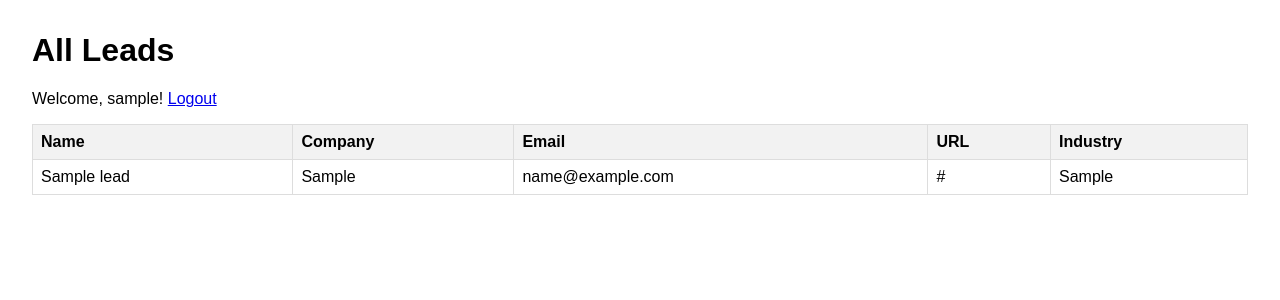
After one commit to ragibashab/Project-Manager, a Flask app: page /leads in a window 1280 px wide. The commit adds this page. Shown: the top 300 px of the page. Run offline with Flask 3, Linux system fonts and the light colour scheme; a user stored in the database is signed in; tables that the repository leaves empty hold one stand-in row (values such as "Sample post").

Commit message:
I will implement the full lead generation software.

```diff
--- a/app.py
+++ b/app.py
@@ -1,24 +1,88 @@
-from flask import Flask, render_template, request
+from flask import Flask, render_template, request, redirect, url_for, flash
 from scraper import scrape_website
 from filtering import filter_leads
+from database import create_database, insert_lead, get_all_leads
+from user import User, get_user, get_user_by_username, create_user_table, create_user
+from flask_login import LoginManager, login_user, logout_user, login_required, current_user
+from werkzeug.security import generate_password_hash, check_password_hash
 
 app = Flask(__name__)
+app.secret_key = "supersecretkey"
+
+login_manager = LoginManager()
+login_manager.init_app(app)
+login_manager.login_view = "login"
+
+create_database()
+create_user_table()
+
+@login_manager.user_loader
+def load_user(user_id):
+    return get_user(user_id)
+
+@app.route("/login", methods=["GET", "POST"])
+def login():
+    if request.method == "POST":
+        username = request.form.get("username")
+        password = request.form.get("password")
+        user = get_user_by_username(username)
+        if user and check_password_hash(user.password, password):
+            login_user(user)
+            return redirect(url_for("index"))
+        else:
+            flash("Invalid username or password")
+    return render_template("login.html")
+
+@app.route("/logout")
+@login_required
+def logout():
+    logout_user()
+    return redirect(url_for("login"))
+
+@app.route("/register", methods=["GET", "POST"])
+def register():
+    if request.method == "POST":
+        username = request.form.get("username")
+        password = request.form.get("password")
+        hashed_password = generate_password_hash(password, method='pbkdf2:sha256')
+        create_user(username, hashed_password)
+        return redirect(url_for("login"))
+    return render_template("register.html")
 
 @app.route("/", methods=["GET", "POST"])
+@login_required
 def index():
     if request.method == "POST":
         url = request.form.get("url")
         industry = request.form.get("industry")
+        match_type = request.form.get("match_type")
 
-        leads = scrape_website(url)
-        if leads:
-            filters = {"industry": industry} if industry else {}
-            filtered_leads = filter_leads(leads, filters)
-            return render_template("index.html", leads=filtered_leads)
-        else:
-            return render_template("index.html", error="Could not scrape the website.")
+        try:
+            leads = scrape_website(url)
+            if leads:
+                for lead in leads:
+                    lead["url"] = url
+                    lead["industry"] = industry
+                    insert_lead(lead)
+
+                filters = {"industry": industry} if industry else {}
+                filtered_leads = filter_leads(leads, filters, match_type)
+                if filtered_leads:
+                    return render_template("index.html", leads=filtered_leads)
+                else:
+                    return render_template("index.html", error="No leads found matching your criteria.")
+            else:
+                return render_template("index.html", error="Could not scrape the website.")
+        except Exception as e:
+            return render_template("index.html", error=f"An error occurred: {e}")
 
     return render_template("index.html", leads=[])
 
+@app.route("/leads")
+@login_required
+def leads():
+    all_leads = get_all_leads()
+    return render_template("leads.html", leads=all_leads)
+
 if __name__ == "__main__":
     app.run(debug=True)
--- /dev/null
+++ b/database.py
@@ -0,0 +1,44 @@
+import sqlite3
+
+def create_database():
+    """
+    Creates the database and the leads table if they don't already exist.
+    """
+    conn = sqlite3.connect("leads.db")
+    c = conn.cursor()
+    c.execute("""
+        CREATE TABLE IF NOT EXISTS leads (
+            id INTEGER PRIMARY KEY,
+            name TEXT,
+            company TEXT,
+            email TEXT,
+            url TEXT,
+            industry TEXT
+        )
+    """)
+    conn.commit()
+    conn.close()
+
+def insert_lead(lead):
+    """
+    Inserts a lead into the database.
+    """
+    conn = sqlite3.connect("leads.db")
+    c = conn.cursor()
+    c.execute("""
+        INSERT INTO leads (name, company, email, url, industry)
+        VALUES (?, ?, ?, ?, ?)
+    """, (lead["name"], lead["company"], lead["email"], lead["url"], lead["industry"]))
+    conn.commit()
+    conn.close()
+
+def get_all_leads():
+    """
+    Returns all leads from the database.
+    """
+    conn = sqlite3.connect("leads.db")
+    c = conn.cursor()
+    c.execute("SELECT * FROM leads")
+    leads = c.fetchall()
+    conn.close()
+    return leads
--- a/requirements.txt
+++ b/requirements.txt
@@ -11,3 +11,5 @@ requests==2.31.0
 soupsieve==2.5
 urllib3==2.1.0
 Werkzeug==3.0.1
+Flask-Login==0.6.3
+werkzeug==2.2.2
--- /dev/null
+++ b/templates/leads.html
@@ -0,0 +1,54 @@
+<!DOCTYPE html>
+<html lang="en">
+<head>
+    <meta charset="UTF-8">
+    <meta name="viewport" content="width=device-width, initial-scale=1.0">
+    <title>All Leads</title>
+    <style>
+        body {
+            font-family: sans-serif;
+            margin: 2em;
+        }
+        table {
+            width: 100%;
+            border-collapse: collapse;
+        }
+        th, td {
+            border: 1px solid #ddd;
+            padding: 8px;
+            text-align: left;
+        }
+        th {
+            background-color: #f2f2f2;
+        }
+    </style>
+</head>
+<body>
+    <h1>All Leads</h1>
+    {% if current_user.is_authenticated %}
+        <p>Welcome, {{ current_user.username }}! <a href="/logout">Logout</a></p>
+    {% endif %}
+    <table>
+        <thead>
+            <tr>
+                <th>Name</th>
+                <th>Company</th>
+                <th>Email</th>
+                <th>URL</th>
+                <th>Industry</th>
+            </tr>
+        </thead>
+        <tbody>
+            {% for lead in leads %}
+                <tr>
+                    <td>{{ lead[1] }}</td>
+                    <td>{{ lead[2] }}</td>
+                    <td>{{ lead[3] }}</td>
+                    <td>{{ lead[4] }}</td>
+                    <td>{{ lead[5] }}</td>
+                </tr>
+            {% endfor %}
+        </tbody>
+    </table>
+</body>
+</html>
--- /dev/null
+++ b/user.py
@@ -0,0 +1,48 @@
+from flask_login import UserMixin
+import sqlite3
+
+class User(UserMixin):
+    def __init__(self, id, username, password):
+        self.id = id
+        self.username = username
+        self.password = password
+
+def get_user(user_id):
+    conn = sqlite3.connect("leads.db")
+    c = conn.cursor()
+    c.execute("SELECT * FROM users WHERE id = ?", (user_id,))
+    user = c.fetchone()
+    conn.close()
+    if user:
+        return User(user[0], user[1], user[2])
+    return None
+
+def get_user_by_username(username):
+    conn = sqlite3.connect("leads.db")
+    c = conn.cursor()
+    c.execute("SELECT * FROM users WHERE username = ?", (username,))
+    user = c.fetchone()
+    conn.close()
+    if user:
+        return User(user[0], user[1], user[2])
+    return None
+
+def create_user_table():
+    conn = sqlite3.connect("leads.db")
+    c = conn.cursor()
+    c.execute("""
+        CREATE TABLE IF NOT EXISTS users (
+            id INTEGER PRIMARY KEY,
+            username TEXT UNIQUE,
+            password TEXT
+        )
+    """)
+    conn.commit()
+    conn.close()
+
+def create_user(username, password):
+    conn = sqlite3.connect("leads.db")
+    c = conn.cursor()
+    c.execute("INSERT INTO users (username, password) VALUES (?, ?)", (username, password))
+    conn.commit()
+    conn.close()
```
Also changed, not shown: filtering.py (+25 -4 lines), scraper.py (+35 -12 lines), templates/index.html (+52 -3 lines), templates/login.html (added, +41 -0 lines), templates/register.html (added, +32 -0 lines).
